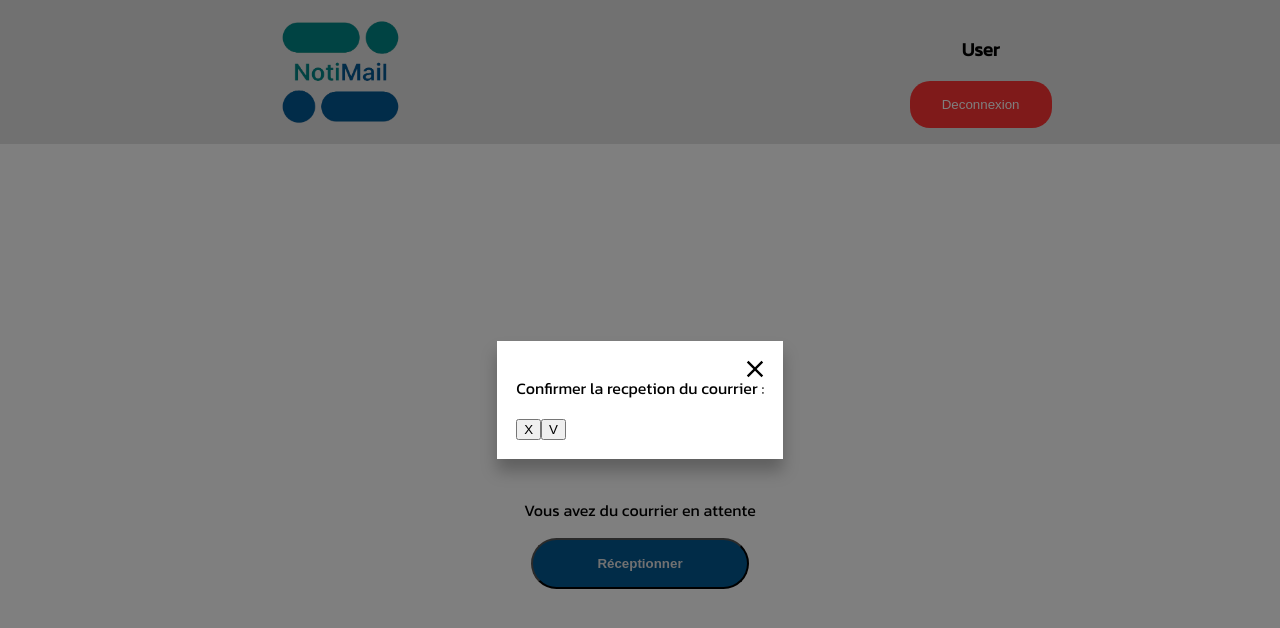
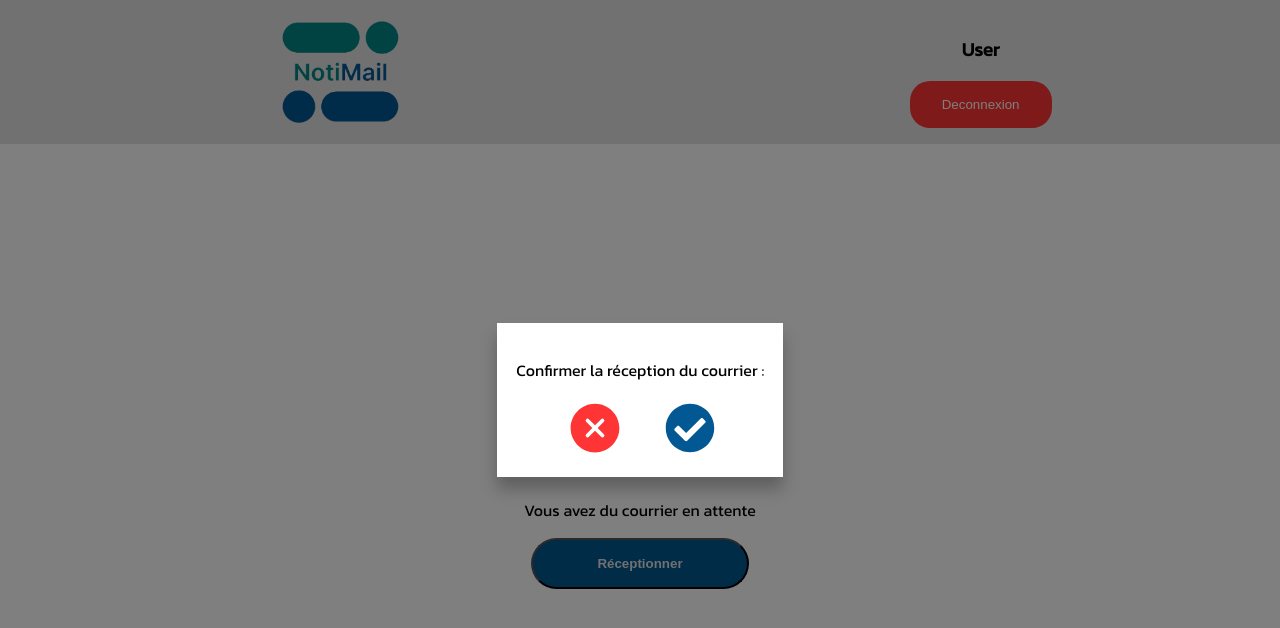
Before and after one commit to BMoreau3545/Notimail, a React (Vite) app in the folder front/: page /AccueilEntreprise in a window 1280 px wide. Both pictures are taken after a click on the button "Réceptionner". Shown: the top 628 px of the page. Built offline with nearby package versions, Linux system fonts and the light colour scheme.

Commit message:
Add UserInterface

```diff
--- a/front/src/Pages/AccueilEntreprise.jsx
+++ b/front/src/Pages/AccueilEntreprise.jsx
@@ -1,27 +1,28 @@
-
 import NewMail from '../assets/mail_rouge.png';
-import '../index.css'
+import '../index.css';
 import React, { useState } from 'react';
 import 'react-responsive-modal/styles.css';
 import { Modal } from 'react-responsive-modal';
-import { NavLink } from 'react-router-dom';
-
+import { IoMailOpen ,  IoCloseCircle } from "react-icons/io5";
+import { FaCheckCircle } from "react-icons/fa";
 
 export const AccueilEntreprise = () => {
     const [open, setOpen] = useState(false);
+    const [confirmReception, setConfirmReception] = useState(true);
 
+//Gestion de la modal
     const onOpenModal = () => setOpen(true);
     const onCloseModal = () => setOpen(false);
 
+//mail recu ? , pour le moment Forcé a oui
+    const handleConfirmation = () => {
+        setConfirmReception(false);
+        // Autres actions à effectuer lors de la confirmation (si nécessaire)
+    };
+
     return (
         <>
-            {/* <section className="AccueilAucunMail">
-            <IoMail  style={{ fontSize: '8rem',color: '#025892'}} />
-            <p>Aucun courrier en attente</p>
-            <button className="noReceptionner">Réceptionner</button>
-        </section> */}
-
-
+            {confirmReception ? (
                 <section className="AccueilMailRecu">
                     <div className="IconeSuperposition">
                         <img src={NewMail} alt="icone nouveau mail" id="iconeNewMail" />
@@ -29,16 +30,25 @@ export const AccueilEntreprise = () => {
                     <div>
                         <p>Vous avez du courrier en attente</p>
                         <button onClick={onOpenModal} className="Receptionner">Réceptionner</button>
-                    <Modal open={open} onClose={onCloseModal} center>
+                        <Modal open={open} onClose={onCloseModal} center closeIcon=" ">
+                            {/*Le close item est vide pour enlever son affichage par défaut du CSS importé par l'installation de react modal */}
                             <p>
-                         Confirmer la recpetion du courrier :
+                                Confirmer la réception du courrier :
                             </p>
-                        <button>X</button>
-                        <button>V</button>
+                            <div className='centerIcons'>
+                                <IoCloseCircle style={{ fontSize: '60px', color: '#FF3535' }} onClick={onCloseModal}/>
+                                <FaCheckCircle style={{ fontSize: '50px', color: '#025892' }} onClick={handleConfirmation} disabled={!confirmReception}/>
+                            </div>
                         </Modal>
                     </div>
-
                 </section>
+            ) : (
+                <section className="AccueilAucunMail">
+                    <IoMailOpen style={{ fontSize: '8rem', color: '#025892' }} />
+                    <p>Aucun courrier en attente</p>
+                    <button className="noReceptionner">Réceptionner</button>
+                </section>
+            )}
         </>
-    )
-}
+    );
+};
--- a/front/src/index.css
+++ b/front/src/index.css
@@ -57,7 +57,7 @@ input {
   border-radius: 1rem;
   padding-left: 1vw;
 }
-
+ /* Page de connexion */
 #password {
   font-size: 24px;
   height: 74px;
@@ -151,4 +151,37 @@ justify-content: space-between;
   font-size: 1.2rem
 }
 
+
+
+/* Icones modal reception courrier */
+
+.centerIcons {
+  display: flex;
+  justify-content: center;
+  align-items: center;
+  gap: 5vh;
+}
+
+
 /*    Fin de la page formulaire      */
+
+ /* Page de connexion */
+ #password {
+  font-size: 24px;
+  height: 74px;
+  min-width: 273px;
+  border-radius: 80.5px;
+  padding-left: 50px;
+  margin-bottom: 25px;
+  background-color: #E3E3E3;
+}
+
+select{
+  font-size: 24px;
+  height: 74px;
+  min-width: 340px;
+  border-radius: 80.5px;
+  padding-left: 50px;
+  margin-bottom: 25px;
+  background-color: #E3E3E3;
+}
```
Lines whose indentation alone changed are shown as unchanged.
